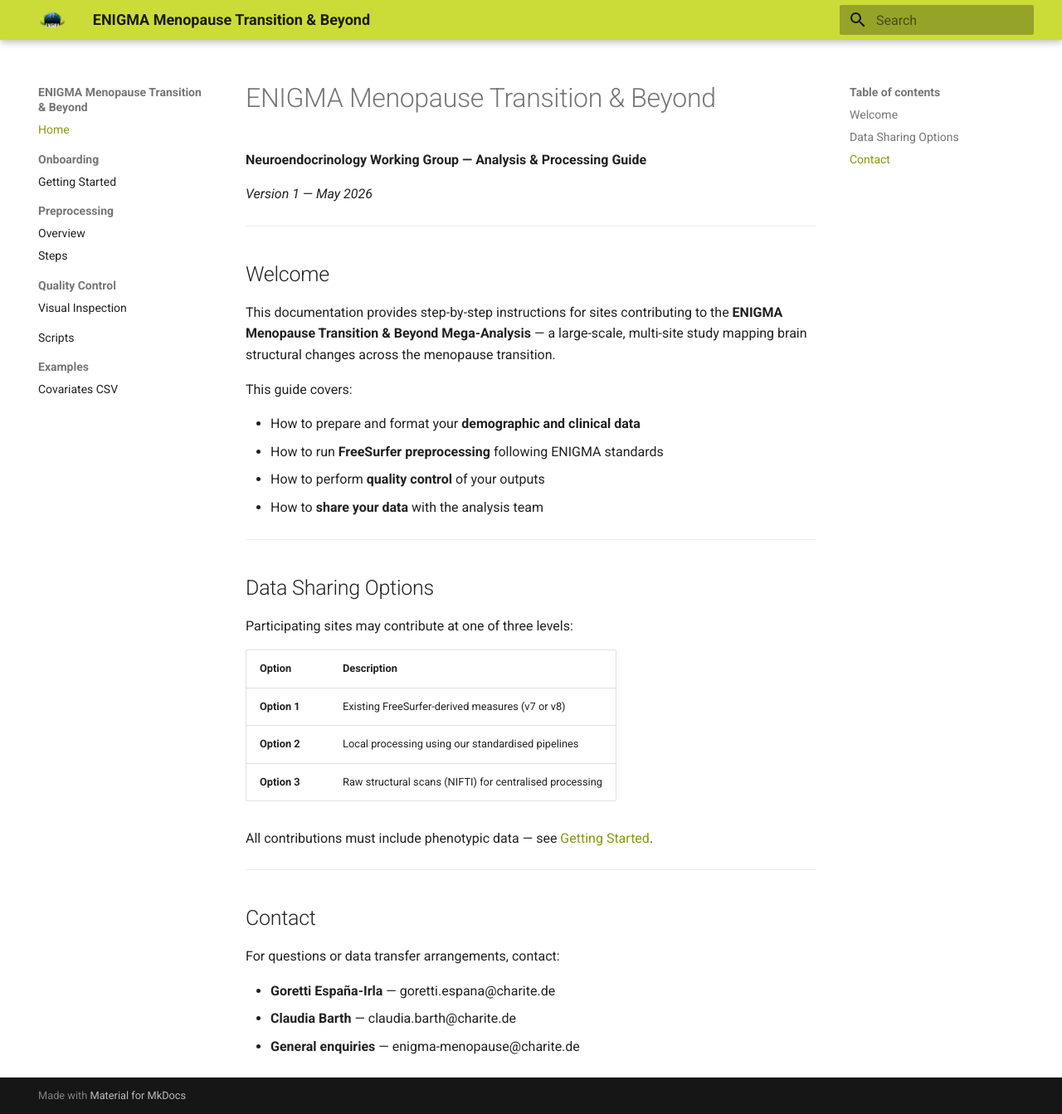
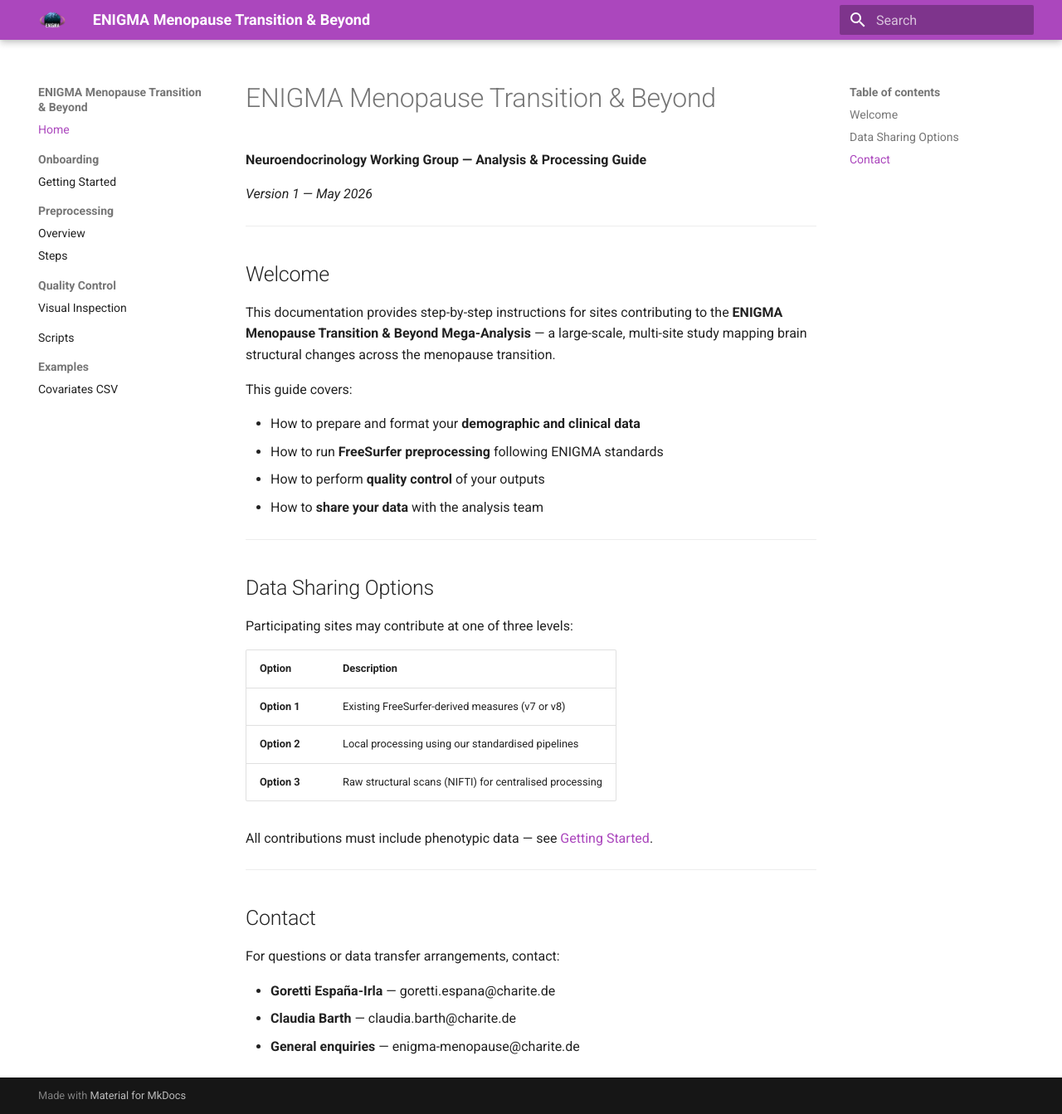
Before and after one commit to gorettiei/enigma-menopause-docs, an MkDocs documentation site: the page built from docs/index.md, in a window 1280 px wide and 1343 px high. Shown: the whole window at 83% size. Built offline with MkDocs 1.6.1 and Material for MkDocs 9.7.7, drawn with Linux system fonts in a browser that asks for light colours.

Commit message:
Change theme to purple

```diff
--- a/mkdocs.yml
+++ b/mkdocs.yml
@@ -7,8 +7,8 @@ theme:
   logo: assets/enigma_logo.png
   favicon: assets/enigma_logo.png
   palette:
-    primary: lime
-    accent: deep orange
+    primary: purple
+    accent: pink
   features:
     - navigation.sections
     - navigation.top
```
